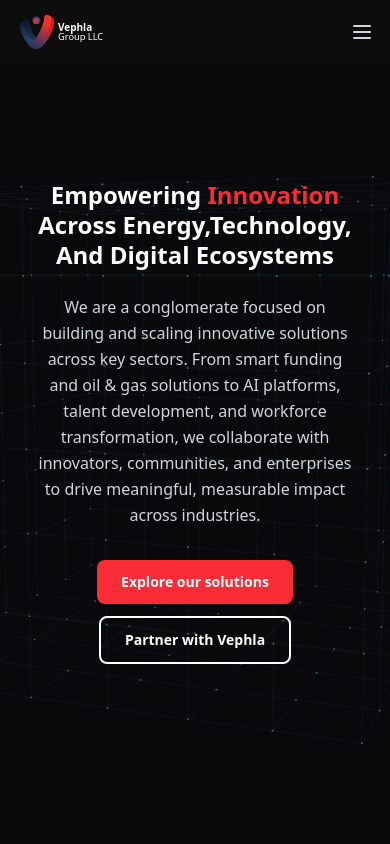
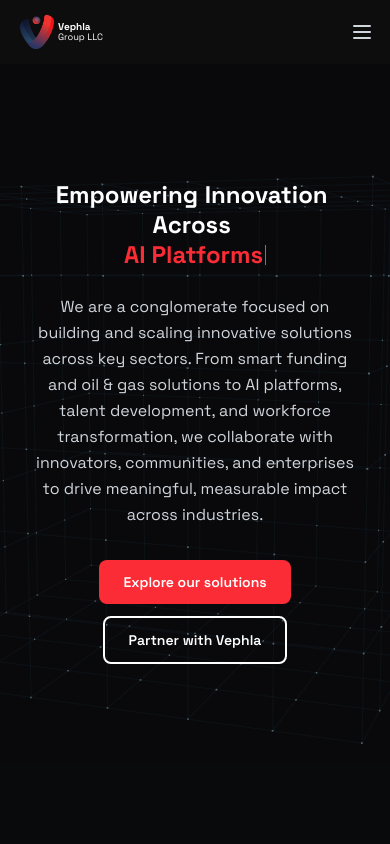
Before and after one commit to VephlaUniversity/Vephla-Revamp, a React (Vite) app: page / in a window 390 px wide. Shown: the top 844 px of the page. Built offline with nearby package versions, Linux system fonts and the light colour scheme.

Commit message:
changed the font

```diff
--- a/index.html
+++ b/index.html
@@ -1,10 +1,16 @@
-<!DOCTYPE html>
+<!doctype html>
 <html lang="en">
   <head>
     <meta charset="UTF-8" />
     <link rel="icon" type="image/svg+xml" href="/images/favicon.png" />
     <meta name="viewport" content="width=device-width, initial-scale=1.0" />
     <title></title>
+    <link rel="preconnect" href="https://fonts.googleapis.com" />
+    <link rel="preconnect" href="https://fonts.gstatic.com" crossorigin />
+    <link
+      href="https://fonts.googleapis.com/css2?family=Space+Grotesk:wght@400;500;600;700&display=swap"
+      rel="stylesheet"
+    />
   </head>
   <body>
     <div id="root"></div>
--- a/src/components/home/Hero.jsx
+++ b/src/components/home/Hero.jsx
@@ -1,11 +1,86 @@
-import { useEffect, useRef } from "react";
+import { useEffect, useRef, useState } from "react";
 import { Link } from "react-router-dom";
 import * as THREE from "three";
 import gsap from "gsap";
 
+// First line of the h1: word-by-word reveal. `accent: true` renders in
+// red-500, matching the original inline <span className="text-red-500">.
+const HEADLINE_WORDS = [
+  { text: "Empowering" },
+  { text: "Innovation" },
+  { text: "Across" },
+];
+
+// Second line of the h1: typewriter that cycles through these, so the
+// full sentence reads "Empowering Innovation Across [cycling word]".
+const TYPEWRITER_WORDS = [
+  "Energy",
+  "Technology",
+  "AI Platforms",
+  "Talent Development",
+  "Digital Ecosystems",
+];
+
 export const Hero = () => {
   const canvasHostRef = useRef(null);
+  const typewriterRef = useRef(null);
+  const [inView, setInView] = useState(false);
 
+  // --- Reveal trigger: word-reveal + typewriter start shortly after mount ---
+  useEffect(() => {
+    const id = setTimeout(() => setInView(true), 120);
+    return () => clearTimeout(id);
+  }, []);
+
+  // --- Typewriter loop (runs once inView flips true) ---
+  useEffect(() => {
+    if (!inView) return;
+    const el = typewriterRef.current;
+    if (!el) return;
+
+    const prefersReducedMotion = matchMedia(
+      "(prefers-reduced-motion: reduce)",
+    ).matches;
+
+    let wordIndex = 0;
+    let charIndex = 0;
+    let deleting = false;
+    let timeoutId;
+
+    if (prefersReducedMotion) {
+      el.textContent = TYPEWRITER_WORDS[0];
+      return;
+    }
+
+    const tick = () => {
+      const current = TYPEWRITER_WORDS[wordIndex % TYPEWRITER_WORDS.length];
+      if (!deleting) {
+        charIndex++;
+        el.textContent = current.slice(0, charIndex);
+        if (charIndex === current.length) {
+          deleting = true;
+          timeoutId = setTimeout(tick, 1400);
+          return;
+        }
+        timeoutId = setTimeout(tick, 55 + Math.random() * 45);
+      } else {
+        charIndex--;
+        el.textContent = current.slice(0, charIndex);
+        if (charIndex === 0) {
+          deleting = false;
+          wordIndex++;
+          timeoutId = setTimeout(tick, 300);
+          return;
+        }
+        timeoutId = setTimeout(tick, 28);
+      }
+    };
+
+    timeoutId = setTimeout(tick, 500);
+    return () => clearTimeout(timeoutId);
+  }, [inView]);
+
+  // --- Existing 3D cube background (unchanged) ---
   useEffect(() => {
     const container = canvasHostRef.current;
     if (!container) return;
@@ -13,7 +88,7 @@ export const Hero = () => {
     const isMobile = matchMedia("(max-width:768px)").matches;
 
     const scene = new THREE.Scene();
-    scene.background = null; // transparent so the page bg / overlay show through
+    scene.background = null;
 
     const camera = new THREE.PerspectiveCamera(
       40,
@@ -34,7 +109,6 @@ export const Hero = () => {
     renderer.outputColorSpace = THREE.SRGBColorSpace;
     container.appendChild(renderer.domElement);
 
-    // --- Build a cube lattice of points (surface shell only) ---
     const DIV = isMobile ? 6 : 9;
     const SIZE = 3.2;
     const pts = [];
@@ -80,7 +154,6 @@ export const Hero = () => {
     });
     const points = new THREE.Points(pointGeo, pointMat);
 
-    // --- Nearest-neighbor connections (static topology, animated opacity) ---
     const maxDist = (SIZE / DIV) * 1.05;
     const lineVerts = [];
     for (let i = 0; i < pts.length; i++) {
@@ -116,7 +189,6 @@ export const Hero = () => {
     scene.add(group);
     scene.add(new THREE.AmbientLight(0x223344, 0.4));
 
-    // --- Interaction ---
     const pointer = { x: 0, y: 0 };
     const handlePointerMove = (e) => {
       pointer.x = (e.clientX / innerWidth) * 2 - 1;
@@ -130,7 +202,6 @@ export const Hero = () => {
     };
     addEventListener("scroll", handleScroll, { passive: true });
 
-    // --- Entrance ---
     group.scale.setScalar(0.001);
     gsap.to(group.scale, {
       x: 1,
@@ -141,7 +212,6 @@ export const Hero = () => {
       delay: 0.15,
     });
 
-    // --- Animate: infinite rotation + pulse ---
     const clock = new THREE.Clock();
     let paused = false;
     let rafId;
@@ -203,22 +273,81 @@ export const Hero = () => {
 
   return (
     <div className="relative min-h-screen flex items-center justify-center overflow-hidden">
+      <style>{`
+        .word-outer {
+          display: inline-block;
+          overflow: hidden;
+          vertical-align: top;
+          padding-bottom: 0.12em;
+          margin-bottom: -0.12em;
+          margin-right: 0.28em; /* replaces manual space characters between words */
+        }
+        .word-inner {
+          display: inline-block;
+          transform: translateY(115%);
+          opacity: 0;
+          transition: transform 0.75s cubic-bezier(0.16,1,0.3,1), opacity 0.6s ease;
+          transition-delay: var(--d, 0ms);
+        }
+        .in-view .word-inner { transform: translateY(0); opacity: 1; }
+
+        .typewriter-line { display: block; }
+        .typewriter-text { color: red-500 white-space: nowrap; }
+        .typewriter-caret {
+          display: inline-block;
+          width: 0.06em;
+          height: 0.85em;
+          background: #ef4444; /* red-500 */
+          margin-left: 0.06em;
+          vertical-align: -0.08em;
+          opacity: 0;
+        }
+        .in-view .typewriter-caret { animation: heroBlink 0.9s steps(1) infinite; }
+        @keyframes heroBlink { 0%, 100% { opacity: 1; } 50% { opacity: 0; } }
+
+        .hero-fade {
+          opacity: 0;
+          transform: translateY(8px);
+          transition: opacity 0.6s ease var(--fd, 0.5s), transform 0.6s ease var(--fd, 0.5s);
+        }
+        .in-view .hero-fade { opacity: 1; transform: translateY(0); }
+
+        @media (prefers-reduced-motion: reduce) {
+          .word-inner, .hero-fade { transition-duration: 0.01ms !important; }
+          .typewriter-caret { animation: none !important; opacity: 1 !important; }
+        }
+      `}</style>
+
       {/* 3D animated background */}
       <div ref={canvasHostRef} className="absolute inset-0 bg-[#05070A]">
-        {/* Dark overlay to maintain readability, matches original design */}
         <div className="absolute inset-0 bg-[#0d0d0d]/60 pointer-events-none"></div>
       </div>
 
       {/* Content */}
-      <div className="relative z-10 text-center px-4 sm:px-6 lg:px-8 max-w-6xl mx-auto">
+      <div
+        className={`relative z-10 text-center px-4 sm:px-6 lg:px-8 max-w-6xl mx-auto ${inView ? "in-view" : ""}`}
+      >
         <h1 className="text-2xl md:text-3xl lg:text-3xl xl:text-5xl font-bold text-white mb-6 sm:mb-8 leading-tight px-2">
-          Empowering <span className="text-red-500">Innovation</span> Across
-          Energy,
-          <br className="hidden sm:block" />
-          Technology, And Digital Ecosystems
+          {HEADLINE_WORDS.map((w, i) => (
+            <span key={i} className="word-outer">
+              <span
+                className={`word-inner ${w.accent ? "text-red-500" : ""}`}
+                style={{ "--d": `${i * 70}ms` }}
+              >
+                {w.text}
+              </span>
+            </span>
+          ))}
+          <span className="typewriter-line text-red-500">
+            <span className="typewriter-text" ref={typewriterRef}></span>
+            <span className="typewriter-caret"></span>
+          </span>
         </h1>
 
-        <p className="text-base sm:text-lg md:text-xl lg:text-xl text-gray-300 mb-8 sm:mb-12 max-w-4xl mx-auto leading-relaxed px-4">
+        <p
+          className="hero-fade text-base sm:text-lg md:text-xl lg:text-xl text-gray-300 mb-8 sm:mb-12 max-w-4xl mx-auto leading-relaxed px-4"
+          style={{ "--fd": "0.6s" }}
+        >
           We are a conglomerate focused on building and scaling innovative
           solutions across key sectors. From smart funding and oil & gas
           solutions to AI platforms, talent development,
@@ -228,7 +357,10 @@ export const Hero = () => {
         </p>
 
         {/* Buttons */}
-        <div className="flex flex-col sm:flex-row gap-3 sm:gap-4 md:gap-6 justify-center items-center max-w-sm sm:max-w-none mx-auto px-4">
+        <div
+          className="hero-fade flex flex-col sm:flex-row gap-3 sm:gap-4 md:gap-6 justify-center items-center max-w-sm sm:max-w-none mx-auto px-4"
+          style={{ "--fd": "0.75s" }}
+        >
           <a href="#solutions">
             <button className="w-full sm:w-auto bg-red-500 hover:bg-red-600 text-white font-semibold py-3 sm:py- px-6 sm:px-8 rounded-lg transition-all duration-300  hover:shadow-2xl hover:shadow-red-600/25 text-sm sm:text-base lg:text-lg cursor-pointer">
               Explore our solutions
--- a/src/index.css
+++ b/src/index.css
@@ -1,4 +1,9 @@
 @import "tailwindcss";
+
+@theme {
+  --font-sans: "Space Grotesk", sans-serif;
+}
+
 * {
   scroll-behavior: smooth;
 }
--- /dev/null
+++ b/tailwind.config.js
@@ -0,0 +1,12 @@
+/** @type {import('tailwindcss').Config} */
+export default {
+  content: ["./index.html", "./src/**/*.{js,ts,jsx,tsx}"],
+  theme: {
+    extend: {
+      fontFamily: {
+        sans: ['"Space Grotesk"', "sans-serif"],
+      },
+    },
+  },
+  plugins: [],
+};
```
